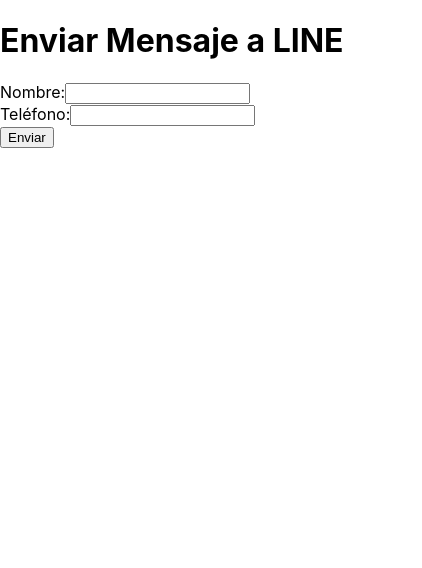
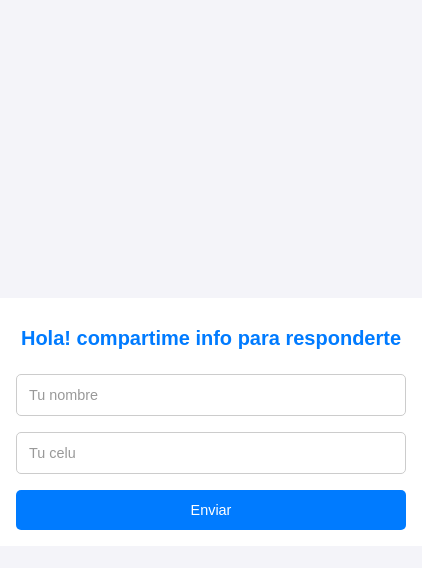
Before and after one commit to im-agarcia/alerta-timbre, a React (Create React App) app: page / in a window 390 px wide. Shown: the top 568 px of the page, 422 px wide, since content can reach past the window. Built offline with nearby package versions, Linux system fonts and the light colour scheme.

Commit message:
finalizado

```diff
--- a/package.json
+++ b/package.json
@@ -3,6 +3,7 @@
   "version": "0.1.0",
   "private": true,
   "dependencies": {
+    "axios": "^1.7.9",
     "cra-template": "1.2.0",
     "react": "^19.0.0",
     "react-dom": "^19.0.0",
--- a/src/App.css
+++ b/src/App.css
@@ -1,38 +1,92 @@
+/* Estilos generales */
+body {
+  margin: 0;
+  font-family: Arial, sans-serif;
+  background-color: #f4f4f9;
+  color: #333;
+  display: flex;
+  justify-content: center;
+  align-items: center;
+  min-height: 100vh;
+}
+
 .App {
+  background: white;
+  padding: 2rem;
+  border-radius: 10px;
+  box-shadow: 0 4px 8px rgba(0, 0, 0, 0.1);
+  width: 100%;
+  max-width: 400px;
   text-align: center;
 }
 
-.App-logo {
-  height: 40vmin;
-  pointer-events: none;
+h1 {
+  font-size: 1.5rem;
+  margin-bottom: 1.5rem;
+  color: #007bff;
 }
 
-@media (prefers-reduced-motion: no-preference) {
-  .App-logo {
-    animation: App-logo-spin infinite 20s linear;
+form {
+  display: flex;
+  flex-direction: column;
+  gap: 1rem;
+}
+
+input {
+  padding: 0.75rem;
+  border: 1px solid #ccc;
+  border-radius: 5px;
+  font-size: 1rem;
+  width: 100%;
+  box-sizing: border-box;
+}
+
+input::placeholder {
+  color: #999;
+}
+
+button {
+  padding: 0.75rem;
+  background-color: #007bff;
+  color: white;
+  border: none;
+  border-radius: 5px;
+  font-size: 1rem;
+  cursor: pointer;
+  transition: background-color 0.3s ease;
+}
+
+button:hover {
+  background-color: #0056b3;
+}
+
+p {
+  margin-top: 1rem;
+  font-size: 0.9rem;
+  color: green;
+}
+
+p.error {
+  color: red;
+}
+
+/* Estilos para móviles */
+@media (max-width: 480px) {
+  .App {
+      padding: 1rem;
+      border-radius: 0;
+      box-shadow: none;
+  }
+
+  h1 {
+      font-size: 1.25rem;
+  }
+
+  input {
+      font-size: 0.9rem;
+  }
+
+  button {
+      font-size: 0.9rem;
   }
 }
-
-.App-header {
-  background-color: #282c34;
-  min-height: 100vh;
-  display: flex;
-  flex-direction: column;
-  align-items: center;
-  justify-content: center;
-  font-size: calc(10px + 2vmin);
-  color: white;
-}
-
-.App-link {
-  color: #61dafb;
-}
-
-@keyframes App-logo-spin {
-  from {
-    transform: rotate(0deg);
-  }
-  to {
-    transform: rotate(360deg);
-  }
-}
--- a/src/App.js
+++ b/src/App.js
@@ -1,75 +1,63 @@
 import React, { useState } from 'react';
+import axios from 'axios';
+import './App.css';
 
 function App() {
-  const [nombre, setNombre] = useState('');
-  const [telefono, setTelefono] = useState('');
+    const [name, setName] = useState('');
+    const [phone, setPhone] = useState('');
+    const [message, setMessage] = useState('');
 
     const handleSubmit = async (e) => {
         e.preventDefault();
-    // Aquí llamarás a la función que envía el mensaje usando la API de LINE
-    await enviarMensajeALine(nombre, telefono);
-  };
 
-  const enviarMensajeALine = async (nombre, telefono) => {
-    const LINE_CHANNEL_ACCESS_TOKEN = 'gD89Y/amOIrK1kbSq9kH/Nqp6xmd0RP5kwXo88PFat2HjYEceSquCyAgT1GJWpAjo5U38TNCN3fZ7Qz1hpRKBMKchJdN3ciDnYMBBZr4ZKwF4h9FwnPwINej/r7bPP79Z+TKq8UzorPWIW/WGnRW/gdB04t89/1O/w1cDnyilFU=';
-    const USER_ID_1 = 'im.kokuyo';
-
-    const mensaje = `Nuevo mensaje de ${nombre} - Teléfono: ${telefono}`;
+        if (!name || !phone) {
+            setMessage('Por favor, ingresa tu nombre y teléfono.');
+            return;
+        }
 
         try {
-      const response1 = await fetch('https://api.line.me/v2/bot/message/push', {
-        method: 'POST',
-        headers: {
-          'Content-Type': 'application/json',
-          'Authorization': `Bearer ${LINE_CHANNEL_ACCESS_TOKEN}`,
-        },
-        body: JSON.stringify({
-          to: USER_ID_1,
-          messages: [
+            const response = await axios.post(
+                'https://backend-timbre.onrender.com/send-to-line', // URL de tu backend en Render
                 {
-              type: 'text',
-              text: mensaje,
-            },
-          ],
-        }),
-      });
+                    name,
+                    phone,
+                }
+            );
 
-
-      if (response1.ok) {
-        alert('Mensaje enviado correctamente');
-      } else {
-        alert('Hubo un error al enviar el mensaje');
-      }
+            setMessage(response.data.message); // Muestra el mensaje de éxito
+            setName(''); // Limpia el campo de nombre
+            setPhone(''); // Limpia el campo de teléfono
         } catch (error) {
-      console.error('Error:', error);
-      alert('Hubo un error al enviar el mensaje');
+            setMessage('Error al enviar el mensaje.'); // Muestra el mensaje de error
+            console.error(error);
         }
     };
 
     return (
-    <div>
-      <h1>Enviar Mensaje a LINE</h1>
+        <div className="App">
+            <h1>Hola! compartime info para responderte</h1>
             <form onSubmit={handleSubmit}>
                 <div>
-          <label>Nombre:</label>
                     <input
+                        placeholder='Tu nombre'
                         type="text"
-            value={nombre}
-            onChange={(e) => setNombre(e.target.value)}
+                        value={name}
+                        onChange={(e) => setName(e.target.value)}
                         required
                     />
                 </div>
                 <div>
-          <label>Teléfono:</label>
                     <input
+                    placeholder='Tu celu'
                         type="text"
-            value={telefono}
-            onChange={(e) => setTelefono(e.target.value)}
+                        value={phone}
+                        onChange={(e) => setPhone(e.target.value)}
                         required
                     />
                 </div>
                 <button type="submit">Enviar</button>
             </form>
+            {message && <p>{message}</p>}
         </div>
     );
 }
```
Also changed, not shown: 1 other file (tests, documents, lock files or other folders). Lines whose indentation alone changed are shown as unchanged.
